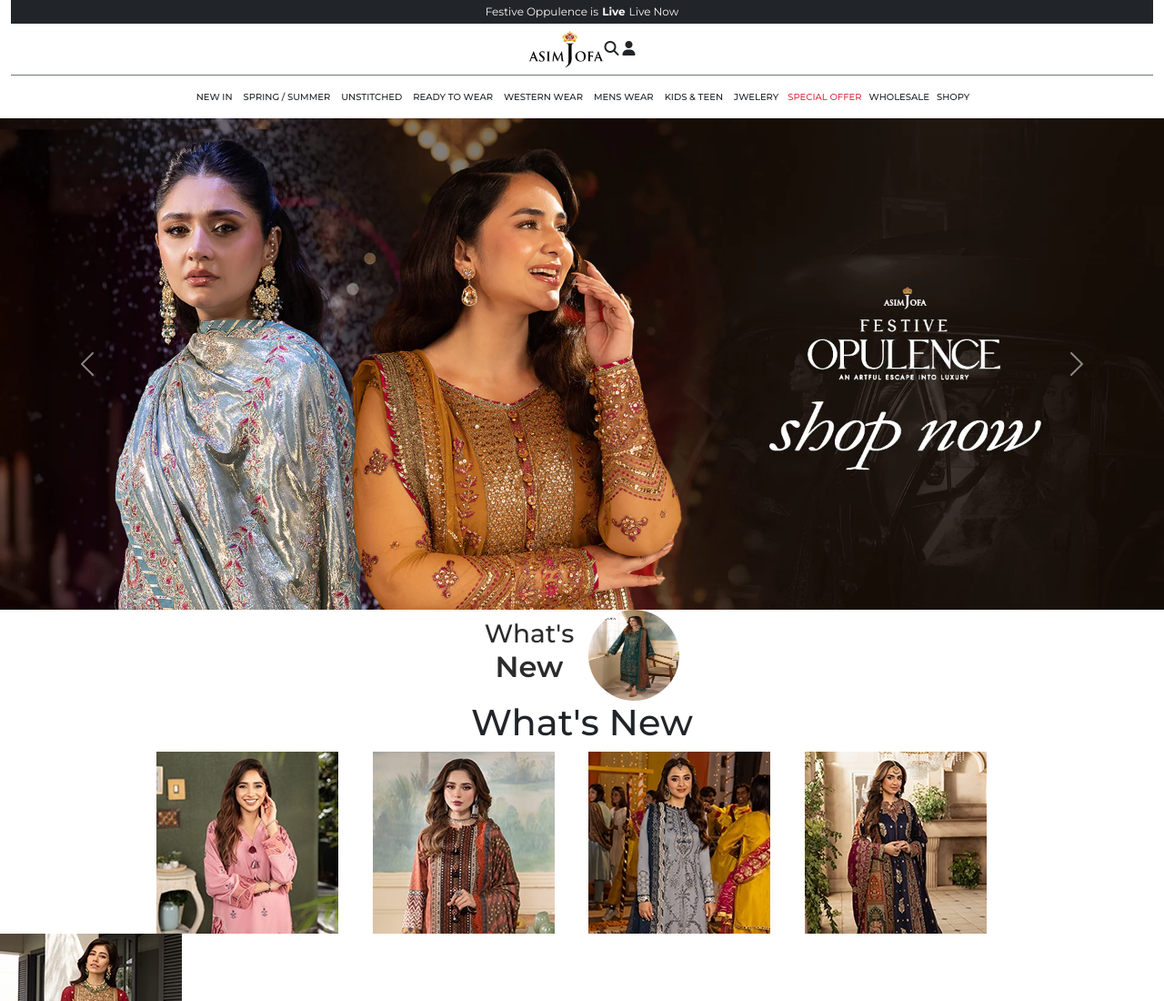
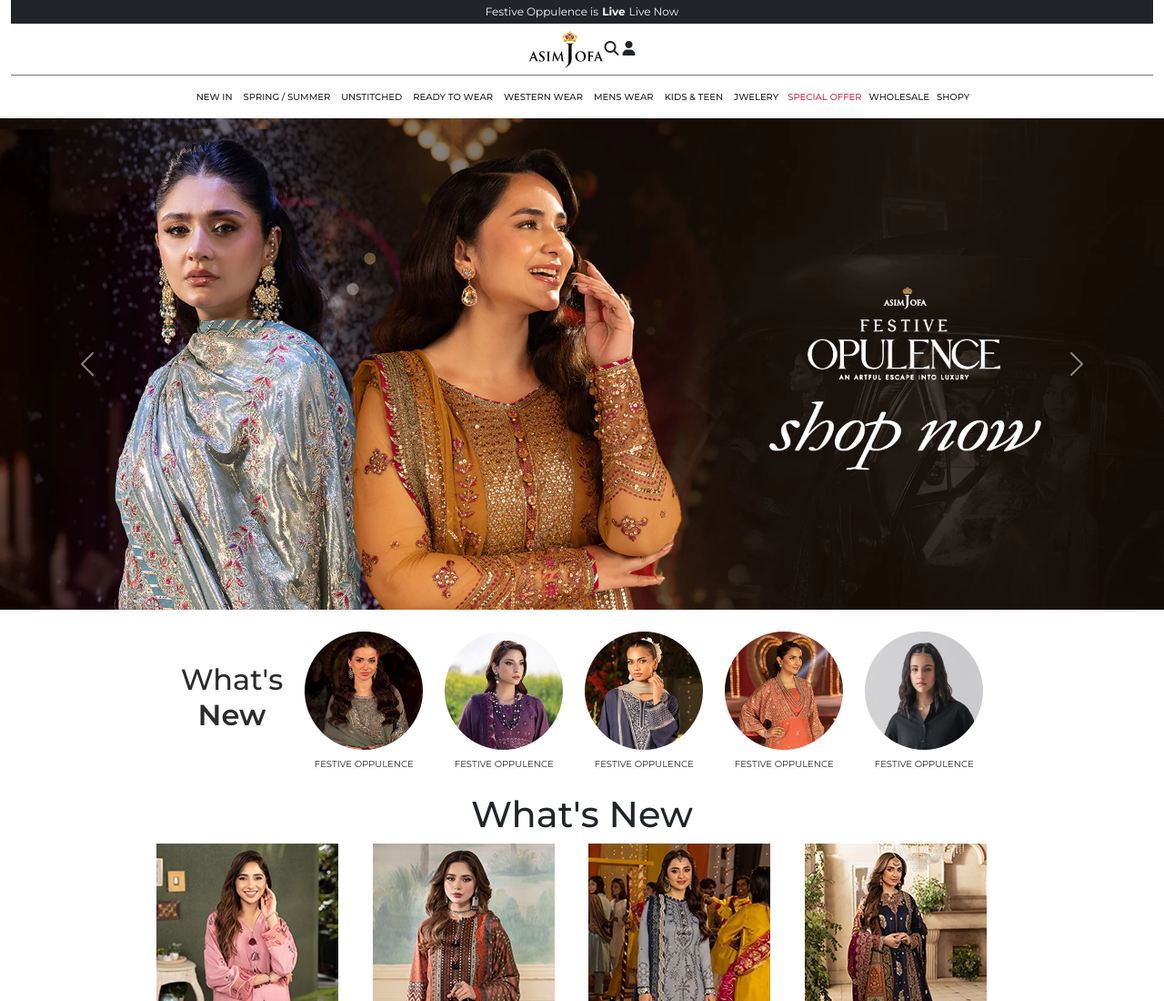
Before and after one commit to Maryammuhammadafzal/clothing, a plain HTML site: page index.html in a window 1280 px wide. Shown: the top 1100 px of the page at 91% size. Drawn offline with nearby package versions, Linux system fonts and the light colour scheme; some icons are missing; files whose address does not match are found by name.

Commit message:
clonning Asim Jofa Website

```diff
--- a/index.html
+++ b/index.html
@@ -342,10 +342,27 @@
     <span class="visually-hidden">Next</span>
   </button>
 </div>
-<div class="w-70 d-flex justify-content-center align-items-center gap-3">
-    <h2 class="fs-3 fw-2 text-center" style="color: rgb(44, 43, 43);">What's <span class="fs-2 d-block" style="font-weight: 600;">New</span></h2>
-    <div class="d-flex flex-column gsp-2 justify-content-center align-items-center">
-        <img src="./ecommerce images/aima1.webp" alt="image" class="" style="border: 0; border-radius: 100%; width: 100px; height: 100px;">
+<div class="w-70 d-flex justify-content-center align-items-center gap-4 m-4">
+    <h2 class="fs-2 fw-2 text-center" style="color: rgb(44, 43, 43);">What's <span class="fs-2 d-block" style="font-weight: 600;">New</span></h2>
+    <div class="d-flex flex-column gap-2 justify-content-center align-items-center">
+        <img src="./ecommerce images/whats-new-image1.avif" alt="image" class="" style="border: 0; border-radius: 100%; width: 130px; height: 130px;">
+        <a href="./collections/spring-summer-25" class="text-dark link-underline-light text-uppercase" style="font-size: 10px;">Festive Oppulence</a>
+    </div>
+    <div class="d-flex flex-column gap-2 justify-content-center align-items-center">
+        <img src="./ecommerce images/whats-new-image2.avif" alt="image" class="" style="border: 0; border-radius: 100%; width: 130px; height: 130px;">
+        <a href="./collections/spring-summer-25" class="text-dark link-underline-light text-uppercase" style="font-size: 10px;">Festive Oppulence</a>
+    </div>
+    <div class="d-flex flex-column gap-2 justify-content-center align-items-center">
+        <img src="./ecommerce images/what-new-image-3.avif" alt="image" class="" style="border: 0; border-radius: 100%; width: 130px; height: 130px;">
+        <a href="./collections/spring-summer-25" class="text-dark link-underline-light text-uppercase" style="font-size: 10px;">Festive Oppulence</a>
+    </div>
+    <div class="d-flex flex-column gap-2 justify-content-center align-items-center">
+        <img src="./ecommerce images/what's-new-image-4.webp" alt="image" class="" style="border: 0; border-radius: 100%; width: 130px; height: 130px;">
+        <a href="./collections/spring-summer-25" class="text-dark link-underline-light text-uppercase" style="font-size: 10px;">Festive Oppulence</a>
+    </div>
+    <div class="d-flex flex-column gap-2 justify-content-center align-items-center">
+        <img src="./ecommerce images/whats-new-image5.avif" alt="image" class="" style="border: 0; border-radius: 100%; width: 130px; height: 130px;">
+        <a href="./collections/spring-summer-25" class="text-dark link-underline-light text-uppercase" style="font-size: 10px;">Festive Oppulence</a>
     </div>
 </div>
         </div>
```
Also changed, not shown: ecommerce images/what's-new-image-4.webp (added), ecommerce images/what-new-image-3.avif (added), ecommerce images/whats-new-image1.avif (added), ecommerce images/whats-new-image2.avif (added), ecommerce images/whats-new-image5.avif (added).
